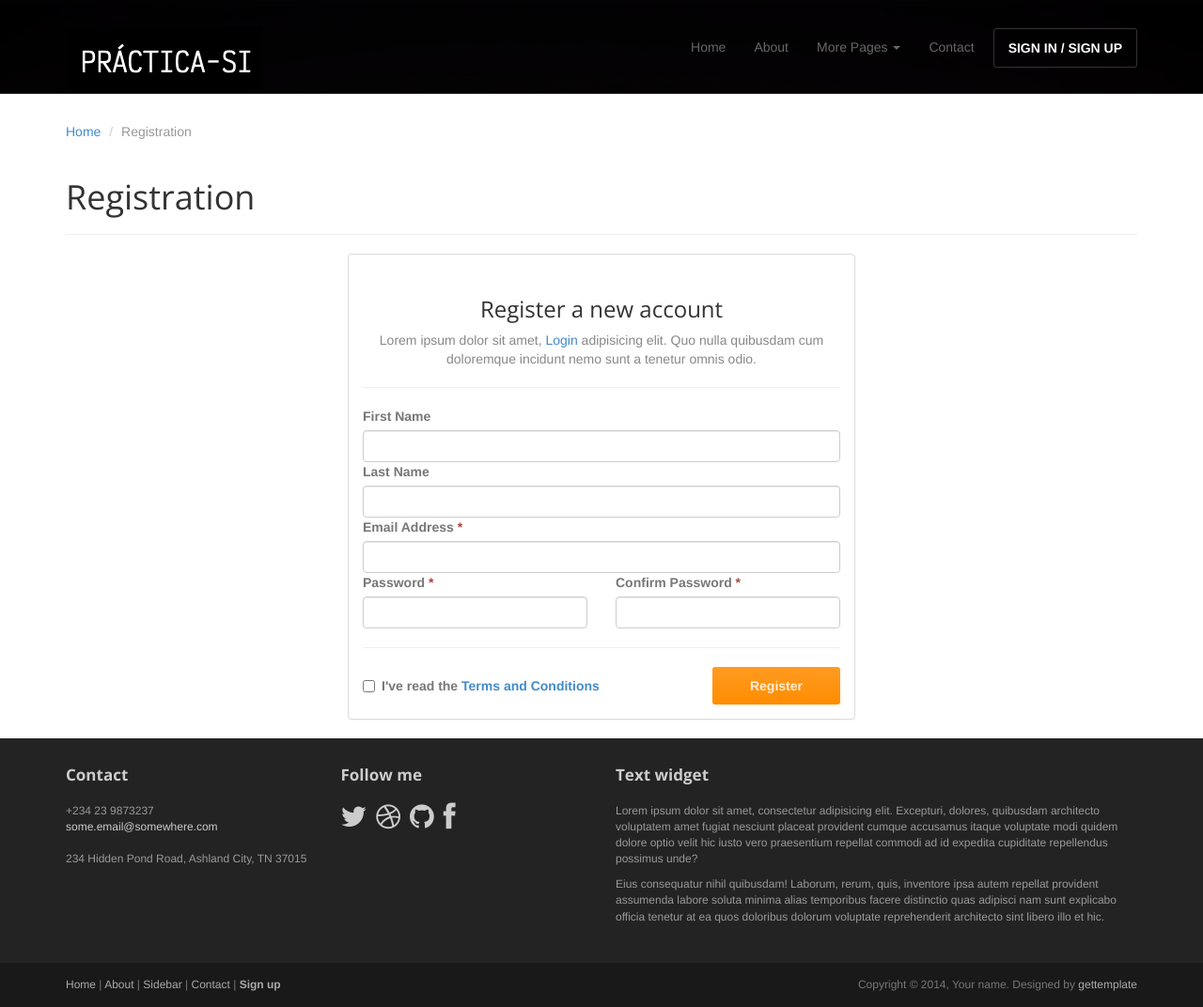
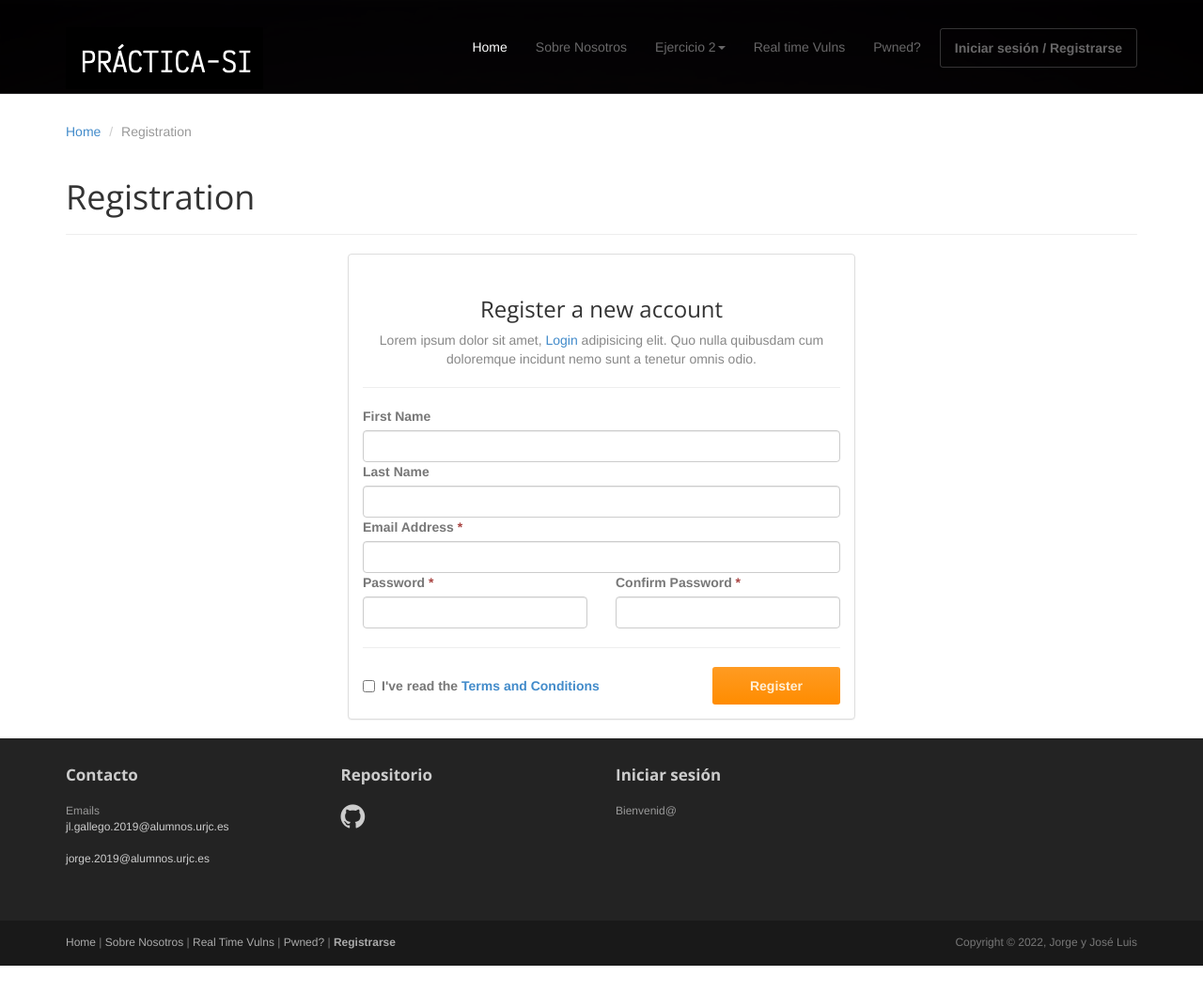
Before and after one commit to Skualid/Practica1-SI, a Flask app: page /signup.html in a window 1280 px wide. Shown: the whole page at 94% size. After the commit the page ends 1028 px from the top, so only its background shows below. Run offline with Flask 2, Linux system fonts and the light colour scheme; some libraries are stand-ins or nearby versions.

Commit message:
más cambios de estilo

```diff
--- a/src/Parte 2/templates/ajax.html
+++ b/src/Parte 2/templates/ajax.html
@@ -44,7 +44,8 @@
 							<li class="active"><a href="plotly_webs.html">Ranking de webs vulnerables</a></li>
 						</ul>
 					</li>
-					<li><a href="#">Real Time Vulns</a></li>
+					<li><a href="#">Real time Vulns</a></li>
+					<li><a href="pwned.html">Pwned?</a></li>
 					<li><a class="btn" href="signin.html">Iniciar sesión / Registrarse</a></li>
 				</ul>
 			</div><!--/.nav-collapse -->
@@ -116,8 +117,9 @@
 						<div class="widget-body">
 							<p class="simplenav">
 								<a href="index.html">Home</a> |
-								<a href="about.html">Sobre Nosotros</a>
+								<a href="about.html">Sobre Nosotros</a> |
 								<a href="#">Real Time Vulns</a> |
+                                <a href="pwned.html">Pwned?</a> |
 								<b><a href="signup.html">Registrarse</a></b>
 							</p>
 						</div>
--- a/src/Parte 2/templates/error.html
+++ b/src/Parte 2/templates/error.html
@@ -82,7 +82,8 @@
 							<p class="simplenav">
 								<a href="index.html">Home</a> |
 								<a href="about.html">Sobre Nosotros</a> |
-								<a href="contact.html">Contacto</a> |
+								<a href="ajax.html">Real Time Vulns</a> |
+                                <a href="pwned.html">Pwned?</a> |
 								<b><a href="signup.html">Registrarse</a></b>
 							</p>
 						</div>
--- a/src/Parte 2/templates/plotly.html
+++ b/src/Parte 2/templates/plotly.html
@@ -133,8 +133,9 @@
 						<div class="widget-body">
 							<p class="simplenav">
 								<a href="index.html">Home</a> |
-								<a href="about.html">Sobre Nosotros</a>
+								<a href="about.html">Sobre Nosotros</a> |
 								<a href="ajax.html">Real Time Vulns</a> |
+                                <a href="pwned.html">Pwned?</a> |
 								<b><a href="signup.html">Registrarse</a></b>
 							</p>
 						</div>
--- a/src/Parte 2/templates/signup.html
+++ b/src/Parte 2/templates/signup.html
@@ -36,17 +36,18 @@
 			</div>
 			<div class="navbar-collapse collapse">
 				<ul class="nav navbar-nav pull-right">
-					<li><a href="index.html">Home</a></li>
-					<li><a href="about.html">About</a></li>
+					<li class="active"><a href="index.html">Home</a></li>
+					<li><a href="about.html">Sobre Nosotros</a></li>
 					<li class="dropdown">
-						<a href="#" class="dropdown-toggle" data-toggle="dropdown">More Pages <b class="caret"></b></a>
+						<a href="#" class="dropdown-toggle" data-toggle="dropdown">Ejercicio 2<b class="caret"></b></a>
 						<ul class="dropdown-menu">
-							<li><a href="sidebar-left.html">Left Sidebar</a></li>
-							<li><a href="sidebar-right.html">Right Sidebar</a></li>
+							<li><a href="plotly.html">Ranking de usuarios críticos</a></li>
+							<li class="active"><a href="plotly_webs.html">Ranking de webs vulnerables</a></li>
 						</ul>
 					</li>
-					<li><a href="contact.html">Contact</a></li>
-					<li class="active"><a class="btn" href="signin.html">SIGN IN / SIGN UP</a></li>
+					<li><a href="ajax.html">Real time Vulns</a></li>
+					<li><a href="pwned.html">Pwned?</a></li>
+					<li><a class="btn" href="signin.html">Iniciar sesión / Registrarse</a></li>
 				</ul>
 			</div><!--/.nav-collapse -->
 		</div>
@@ -136,33 +137,30 @@
 				<div class="row">
 
 					<div class="col-md-3 widget">
-						<h3 class="widget-title">Contact</h3>
+						<h3 class="widget-title">Contacto</h3>
 						<div class="widget-body">
-							<p>+234 23 9873237<br>
-								<a href="mailto:#">some.email@somewhere.com</a><br>
+							<p>Emails<br>
+								<a href="mailto:#">jl.gallego.2019@alumnos.urjc.es</a><br>
 								<br>
-								234 Hidden Pond Road, Ashland City, TN 37015
+								<a href="mailto:#">jorge.2019@alumnos.urjc.es</a><br>
+								<br>
 							</p>
 						</div>
 					</div>
 
 					<div class="col-md-3 widget">
-						<h3 class="widget-title">Follow me</h3>
+						<h3 class="widget-title">Repositorio</h3>
 						<div class="widget-body">
-							<p class="follow-me-icons clearfix">
-								<a href=""><i class="fa fa-twitter fa-2"></i></a>
-								<a href=""><i class="fa fa-dribbble fa-2"></i></a>
-								<a href=""><i class="fa fa-github fa-2"></i></a>
-								<a href=""><i class="fa fa-facebook fa-2"></i></a>
+							<p class="follow-me-icons">
+								<a href="https://github.com/Skualid/Practice1-SI"><i class="fa fa-github fa-2"></i></a>
 							</p>
 						</div>
 					</div>
 
 					<div class="col-md-6 widget">
-						<h3 class="widget-title">Text widget</h3>
+						<h3 class="widget-title">Iniciar sesión</h3>
 						<div class="widget-body">
-							<p>Lorem ipsum dolor sit amet, consectetur adipisicing elit. Excepturi, dolores, quibusdam architecto voluptatem amet fugiat nesciunt placeat provident cumque accusamus itaque voluptate modi quidem dolore optio velit hic iusto vero praesentium repellat commodi ad id expedita cupiditate repellendus possimus unde?</p>
-							<p>Eius consequatur nihil quibusdam! Laborum, rerum, quis, inventore ipsa autem repellat provident assumenda labore soluta minima alias temporibus facere distinctio quas adipisci nam sunt explicabo officia tenetur at ea quos doloribus dolorum voluptate reprehenderit architecto sint libero illo et hic.</p>
+							<p>Bienvenid@</p>
 						</div>
 					</div>
 
@@ -177,11 +175,11 @@
 					<div class="col-md-6 widget">
 						<div class="widget-body">
 							<p class="simplenav">
-								<a href="#">Home</a> |
-								<a href="about.html">About</a> |
-								<a href="sidebar-right.html">Sidebar</a> |
-								<a href="contact.html">Contact</a> |
-								<b><a href="signup.html">Sign up</a></b>
+								<a href="index.html">Home</a> |
+								<a href="about.html">Sobre Nosotros</a> |
+								<a href="ajax.html">Real Time Vulns</a> |
+                                <a href="pwned.html">Pwned?</a> |
+								<b><a href="#">Registrarse</a></b>
 							</p>
 						</div>
 					</div>
@@ -189,7 +187,7 @@
 					<div class="col-md-6 widget">
 						<div class="widget-body">
 							<p class="text-right">
-								Copyright &copy; 2014, Your name. Designed by <a href="http://gettemplate.com/" rel="designer">gettemplate</a>
+								Copyright &copy; 2022, Jorge y José Luis</a>
 							</p>
 						</div>
 					</div>
@@ -197,7 +195,8 @@
 				</div> <!-- /row of widgets -->
 			</div>
 		</div>
-	</footer>
+
+  </footer>
 
 
 
```
Also changed, not shown: src/Parte 2/templates/about.html (+7 -5 lines), src/Parte 2/templates/plotly_webs.html (+5 -3 lines), src/Parte 2/templates/pwned.html (+16 -6 lines), src/Parte 2/templates/signin.html (+26 -27 lines).
